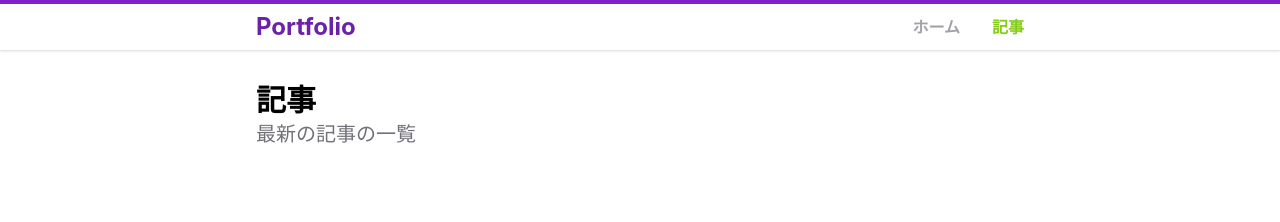
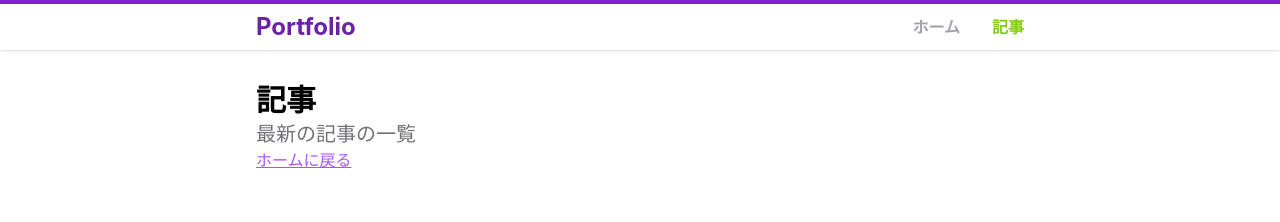
Before and after one commit to neet/accessible-react-101, a Next.js app in the folder start/: page /blog in a window 1280 px wide. Shown: the top 222 px of the page. Built offline with nearby package versions, Linux system fonts and the light colour scheme.

Commit message:
Restore layout

```diff
--- /dev/null
+++ b/start/components/Layout.tsx
@@ -0,0 +1,26 @@
+import Head from 'next/head';
+import { ReactNode } from "react"
+import { Header } from "./Header"
+
+export interface LayoutProps {
+  title: string;
+  description: string;
+  children: ReactNode;
+}
+
+export const Layout = ({ title, description, children }: LayoutProps) => {
+  return (
+    <div>
+      <Head>
+        <title>{title}</title>
+        <meta name="description" content={description} />
+      </Head>
+
+      <Header />
+
+      <div className="max-w-screen-md mx-auto">
+        {children}
+      </div>
+    </div>
+  )
+}
--- a/start/pages/_app.tsx
+++ b/start/pages/_app.tsx
@@ -1,6 +1,7 @@
-import '../styles/globals.css'
+import { AppProps } from 'next/app';
+import '../styles/globals.css';
 
-function MyApp({ Component, pageProps }) {
+function MyApp({ Component, pageProps }: AppProps) {
   return <Component {...pageProps} />
 }
 
--- a/start/pages/blog.tsx
+++ b/start/pages/blog.tsx
@@ -1,14 +1,17 @@
-import { Header } from "../components/Header";
+import Link from "next/link";
+import { Layout } from "../components/Layout";
 
 export default function Blog() {
   return (
-    <div>
-      <Header />
+    <Layout title="ブログ" description="最新の記事の一覧です">
+      <h2 className="leading-tight font-semibold text-3xl mt-8">記事</h2>
+      <p className="text-gray-500 text-xl font-light">最新の記事の一覧</p>
 
-      <div className="max-w-screen-md mx-auto">
-        <h2 className="leading-tight font-semibold text-3xl mt-8">記事</h2>
-        <p className="text-gray-500 text-xl font-light">最新の記事の一覧</p>
-      </div>
-    </div>
+      <Link href="/">
+        <a className="text-purple-500 underline">
+          ホームに戻る
+        </a>
+      </Link>
+    </Layout>
   );
 }
--- a/start/pages/index.tsx
+++ b/start/pages/index.tsx
@@ -1,16 +1,16 @@
-import { Form } from "../components/Form";
-import { Header } from "../components/Header";
+import { Layout } from "../components/Layout";
 import { ProfileButton } from "../components/ProfileButton";
 
 export default function Home() {
   return (
-    <div>
-      <Header />
-
-      <div className="max-w-screen-md mx-auto">
+    <Layout title="ホーム" description="私のポートフォリオです">
       <div className="flex space-x-4 items-center mx-auto my-8">
         <div>
-            <img src="/avatar.png" className="shadow-inner w-32 rounded-full" />
+          <img
+            src="/avatar.png"
+            alt="私の写真です"
+            className="shadow-inner w-32 rounded-full"
+          />
         </div>
 
         <div>
@@ -19,7 +19,6 @@ export default function Home() {
           <ProfileButton />
         </div>
       </div>
-      </div>
-    </div>
+    </Layout>
   );
 }
```
Lines whose indentation alone changed are shown as unchanged.
